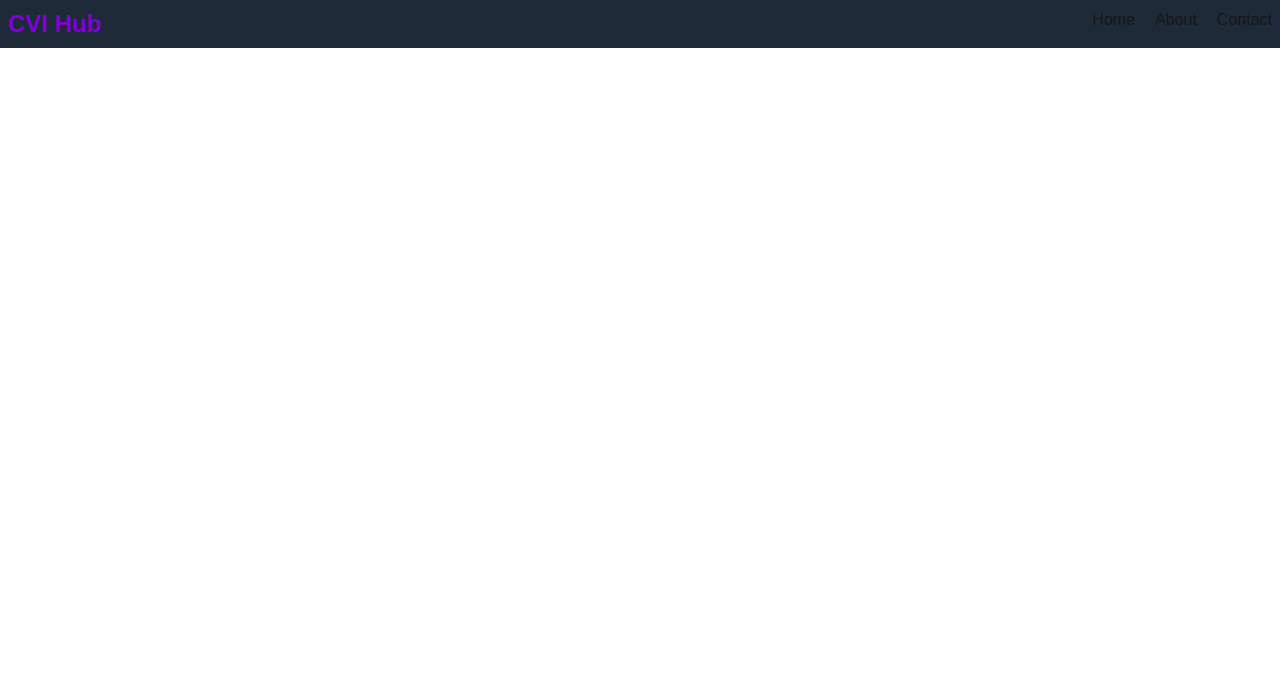
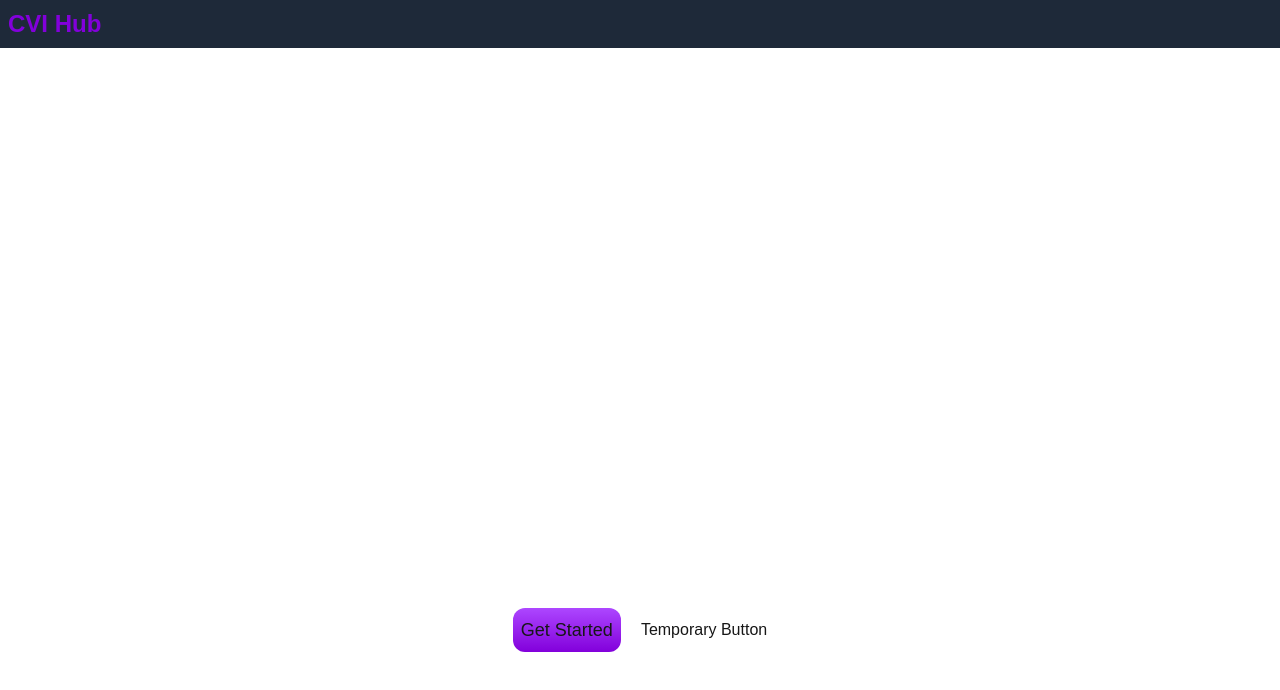
Before and after one commit to Eaman006/cvihub, a Next.js app: page / in a window 1280 px wide. Shown: the top 690 px of the page. Built offline with nearby package versions, Linux system fonts and the light colour scheme.

Commit message:
today's update

```diff
--- a/app/components/Navbar.js
+++ b/app/components/Navbar.js
@@ -7,11 +7,7 @@ const Navbar = () => {
         CVI Hub
       </div>
       <div>
-        <ul className='flex gap-5'>
-            <li>Home</li>
-            <li>About</li>
-            <li>Contact</li>
-        </ul>
+
 
       </div>
     </div>
--- a/app/page.js
+++ b/app/page.js
@@ -3,6 +3,12 @@ import Image from "next/image";
 export default function Home() {
   return (
     <div className="">
+      <div className="h-[70vh]">
+      </div>
+      <div className="flex justify-center items-center gap-5">
+        <button className="bg-gradient-to-t bg-purple-700 to-purple-500 text-lg p-2 rounded-xl cursor-pointer hover:bg-purple-900 hover:active:bg-purple-400">Get Started</button>
+        <button>Temporary Button</button>
+      </div>
 
     </div>
   );
```
